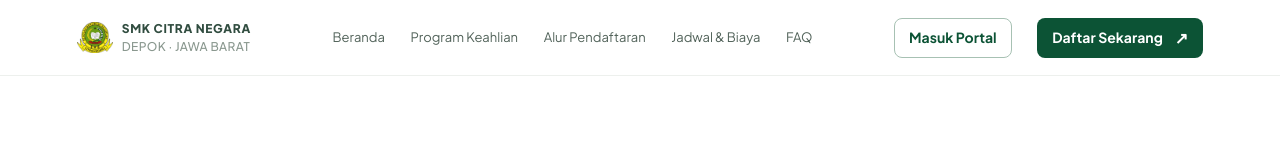
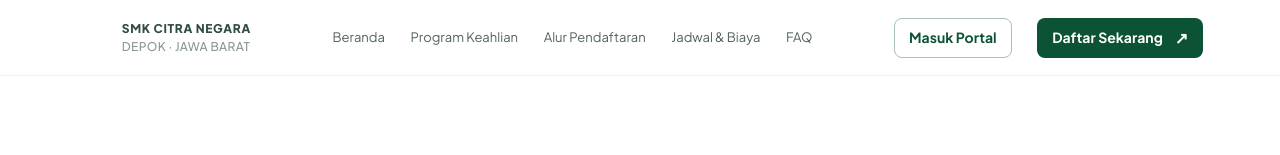
Before and after one commit to shellyaarsy-code/spmb-smk-citra-negara, a Next.js app: page /portal in a window 1280 px wide. Shown: the top 155 px of the page. Built offline with nearby package versions, Linux system fonts and the light colour scheme.

Commit message:
Use transparent presentation of the official school logo

```diff
--- a/app/components/brand-logo.tsx
+++ b/app/components/brand-logo.tsx
@@ -8,7 +8,7 @@ type BrandLogoProps = {
 export default function BrandLogo({ width = 32, className }: BrandLogoProps) {
   return (
     <Image
-      src="/logo-cn.png"
+      src="/logo-cn-transparent.svg"
       alt="Logo resmi SMK Citra Negara"
       width={width}
       height={width}
```
